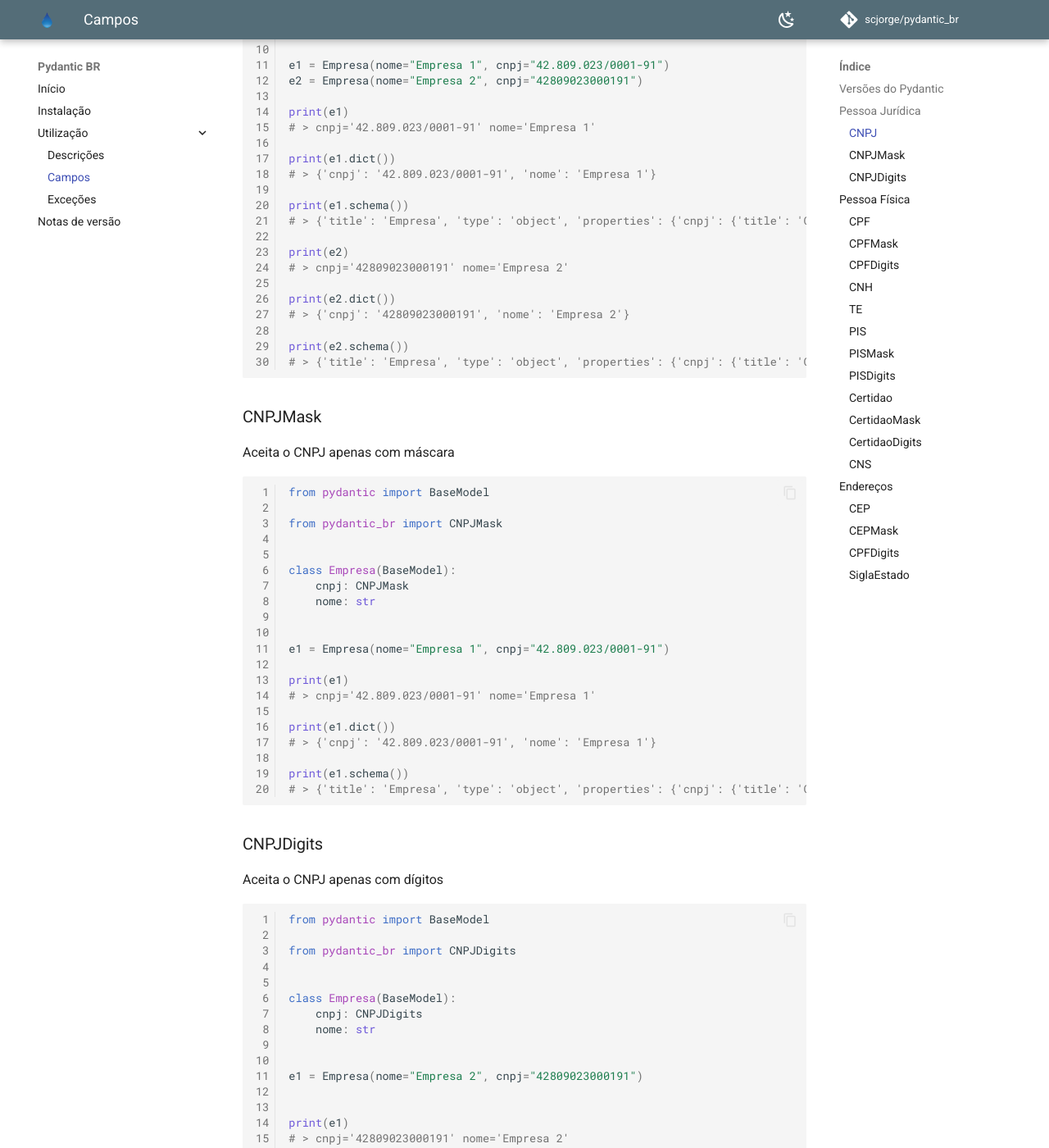
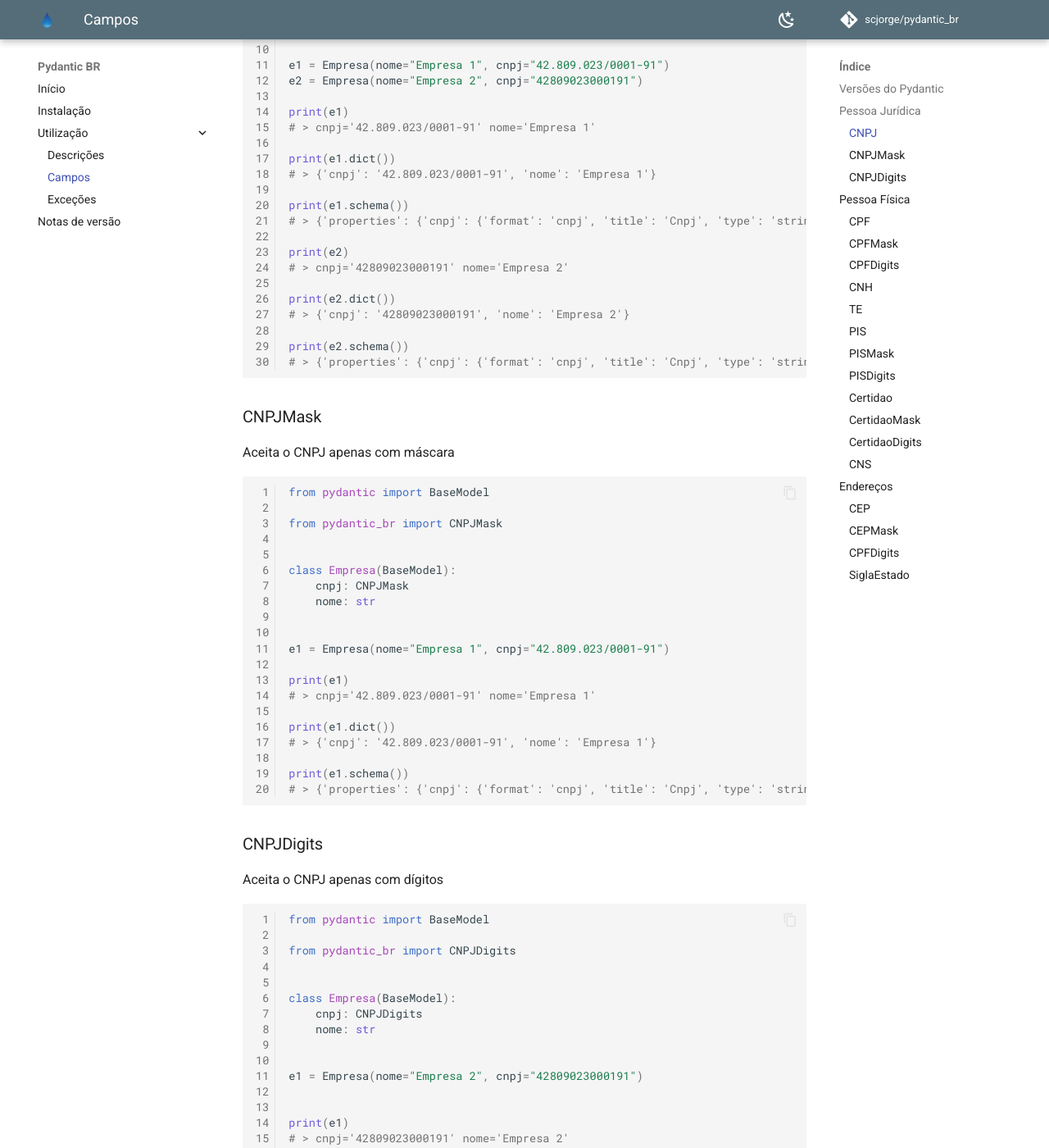
Before and after one commit to scjorge/pydantic_br, an MkDocs documentation site: the page built from docs/usage/field_types.md, in a window 1280 px wide and 1400 px high, scrolled down 708 px. Shown: the whole window at 82% size. Built offline with MkDocs 1.6.1 and Material for MkDocs 9.7.7, drawn with Linux system fonts in a browser that asks for light colours; comment, search, counter and statistics services are not loaded; some of the changed text lies outside the part shown.

Commit message:
docs: adjust CNPJ docs

````diff
--- a/docs/src/fields/cnpj.py
+++ b/docs/src/fields/cnpj.py
@@ -18,7 +18,7 @@
 # > {'cnpj': '42.809.023/0001-91', 'nome': 'Empresa 1'}
 
 print(e1.schema())
-# > {'title': 'Empresa', 'type': 'object', 'properties': {'cnpj': {'title': 'Cnpj', 'type': 'string', 'format': 'cpf'}, 'nome': {'title': 'Nome', 'type': 'string'}}, 'required': ['cnpj', 'nome']}
+# > {'properties': {'cnpj': {'format': 'cnpj', 'title': 'Cnpj', 'type': 'string'}, 'nome': {'title': 'Nome', 'type': 'string'}}, 'required': ['cnpj', 'nome'], 'title': 'Empresa', 'type': 'object'}
 
 print(e2)
 # > cnpj='42809023000191' nome='Empresa 2'
@@ -27,4 +27,4 @@
 # > {'cnpj': '42809023000191', 'nome': 'Empresa 2'}
 
 print(e2.schema())
-# > {'title': 'Empresa', 'type': 'object', 'properties': {'cnpj': {'title': 'Cnpj', 'type': 'string', 'format': 'cpf'}, 'nome': {'title': 'Nome', 'type': 'string'}}, 'required': ['cnpj', 'nome']}
+# > {'properties': {'cnpj': {'format': 'cnpj', 'title': 'Cnpj', 'type': 'string'}, 'nome': {'title': 'Nome', 'type': 'string'}}, 'required': ['cnpj', 'nome'], 'title': 'Empresa', 'type': 'object'}
--- a/docs/src/fields/cnpjdigits.py
+++ b/docs/src/fields/cnpjdigits.py
@@ -18,4 +18,4 @@
 # > {'cnpj': '42809023000191', 'nome': 'Empresa 2'}
 
 print(e1.schema())
-# > {'title': 'Empresa', 'type': 'object', 'properties': {'cnpj': {'title': 'Cnpj', 'type': 'string', 'format': 'cpf'}, 'nome': {'title': 'Nome', 'type': 'string'}}, 'required': ['cnpj', 'nome']}
+# > {'properties': {'cnpj': {'format': 'cnpj', 'title': 'Cnpj', 'type': 'string'}, 'nome': {'title': 'Nome', 'type': 'string'}}, 'required': ['cnpj', 'nome'], 'title': 'Empresa', 'type': 'object'}
--- a/docs/src/fields/cnpjmask.py
+++ b/docs/src/fields/cnpjmask.py
@@ -17,4 +17,4 @@
 # > {'cnpj': '42.809.023/0001-91', 'nome': 'Empresa 1'}
 
 print(e1.schema())
-# > {'title': 'Empresa', 'type': 'object', 'properties': {'cnpj': {'title': 'Cnpj', 'type': 'string', 'format': 'cpf'}, 'nome': {'title': 'Nome', 'type': 'string'}}, 'required': ['cnpj', 'nome']}
+# > {'properties': {'cnpj': {'format': 'cnpj', 'title': 'Cnpj', 'type': 'string'}, 'nome': {'title': 'Nome', 'type': 'string'}}, 'required': ['cnpj', 'nome'], 'title': 'Empresa', 'type': 'object'}
--- a/docs/usage/field_types.md
+++ b/docs/usage/field_types.md
@@ -35,7 +35,7 @@
 # > {'cnpj': '42.809.023/0001-91', 'nome': 'Empresa 1'}
 
 print(e1.schema())
-# > {'title': 'Empresa', 'type': 'object', 'properties': {'cnpj': {'title': 'Cnpj', 'type': 'string', 'format': 'cpf'}, 'nome': {'title': 'Nome', 'type': 'string'}}, 'required': ['cnpj', 'nome']}
+# > {'properties': {'cnpj': {'format': 'cnpj', 'title': 'Cnpj', 'type': 'string'}, 'nome': {'title': 'Nome', 'type': 'string'}}, 'required': ['cnpj', 'nome'], 'title': 'Empresa', 'type': 'object'}
 
 print(e2)
 # > cnpj='42809023000191' nome='Empresa 2'
@@ -44,7 +44,7 @@
 # > {'cnpj': '42809023000191', 'nome': 'Empresa 2'}
 
 print(e2.schema())
-# > {'title': 'Empresa', 'type': 'object', 'properties': {'cnpj': {'title': 'Cnpj', 'type': 'string', 'format': 'cpf'}, 'nome': {'title': 'Nome', 'type': 'string'}}, 'required': ['cnpj', 'nome']}
+# > {'properties': {'cnpj': {'format': 'cnpj', 'title': 'Cnpj', 'type': 'string'}, 'nome': {'title': 'Nome', 'type': 'string'}}, 'required': ['cnpj', 'nome'], 'title': 'Empresa', 'type': 'object'}
 ```
 
 ### CNPJMask
@@ -71,7 +71,7 @@
 # > {'cnpj': '42.809.023/0001-91', 'nome': 'Empresa 1'}
 
 print(e1.schema())
-# > {'title': 'Empresa', 'type': 'object', 'properties': {'cnpj': {'title': 'Cnpj', 'type': 'string', 'format': 'cpf'}, 'nome': {'title': 'Nome', 'type': 'string'}}, 'required': ['cnpj', 'nome']}
+# > {'properties': {'cnpj': {'format': 'cnpj', 'title': 'Cnpj', 'type': 'string'}, 'nome': {'title': 'Nome', 'type': 'string'}}, 'required': ['cnpj', 'nome'], 'title': 'Empresa', 'type': 'object'}
 ```
 
 ### CNPJDigits
@@ -99,7 +99,7 @@
 # > {'cnpj': '42809023000191', 'nome': 'Empresa 2'}
 
 print(e1.schema())
-# > {'title': 'Empresa', 'type': 'object', 'properties': {'cnpj': {'title': 'Cnpj', 'type': 'string', 'format': 'cpf'}, 'nome': {'title': 'Nome', 'type': 'string'}}, 'required': ['cnpj', 'nome']}
+# > {'properties': {'cnpj': {'format': 'cnpj', 'title': 'Cnpj', 'type': 'string'}, 'nome': {'title': 'Nome', 'type': 'string'}}, 'required': ['cnpj', 'nome'], 'title': 'Empresa', 'type': 'object'}
 ```
 
 ## Pessoa Física
````
